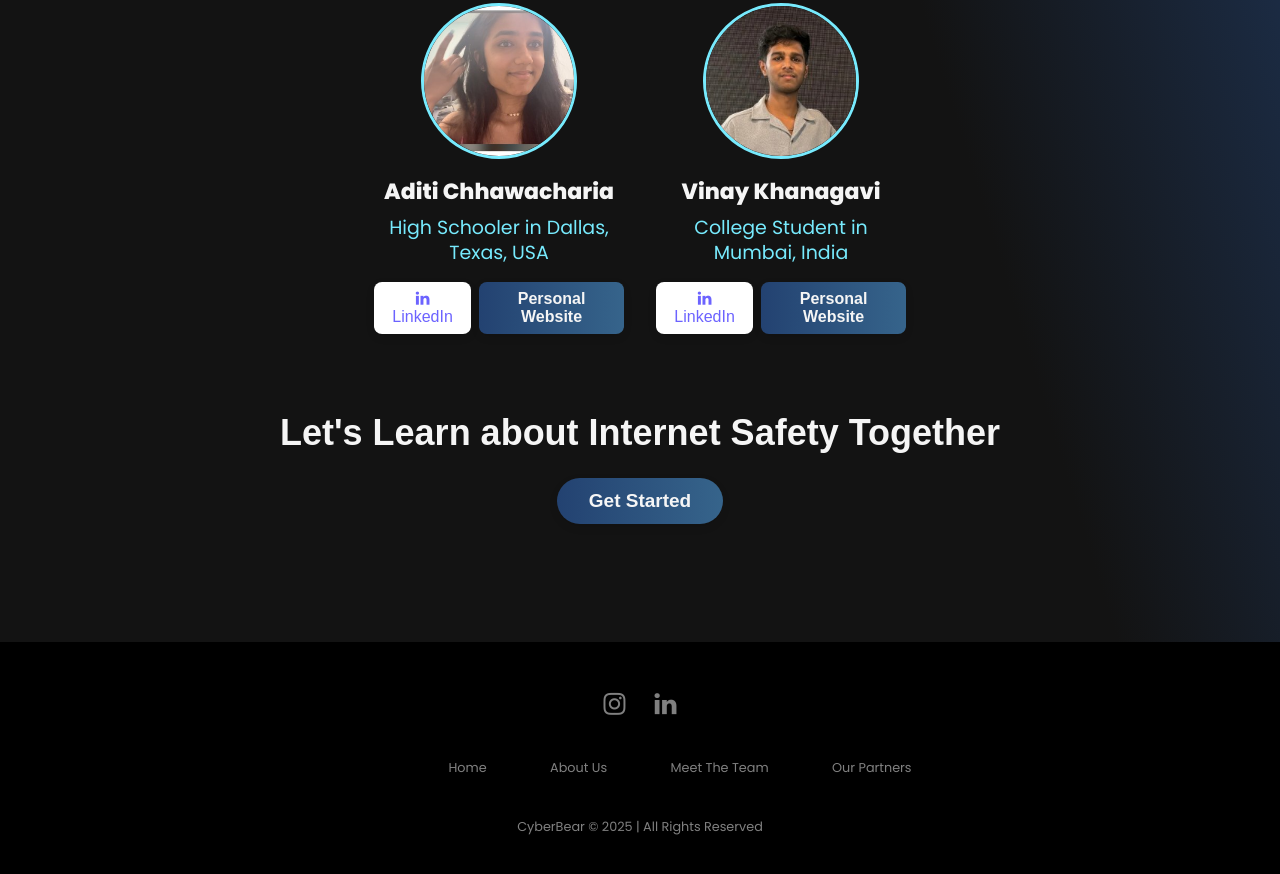
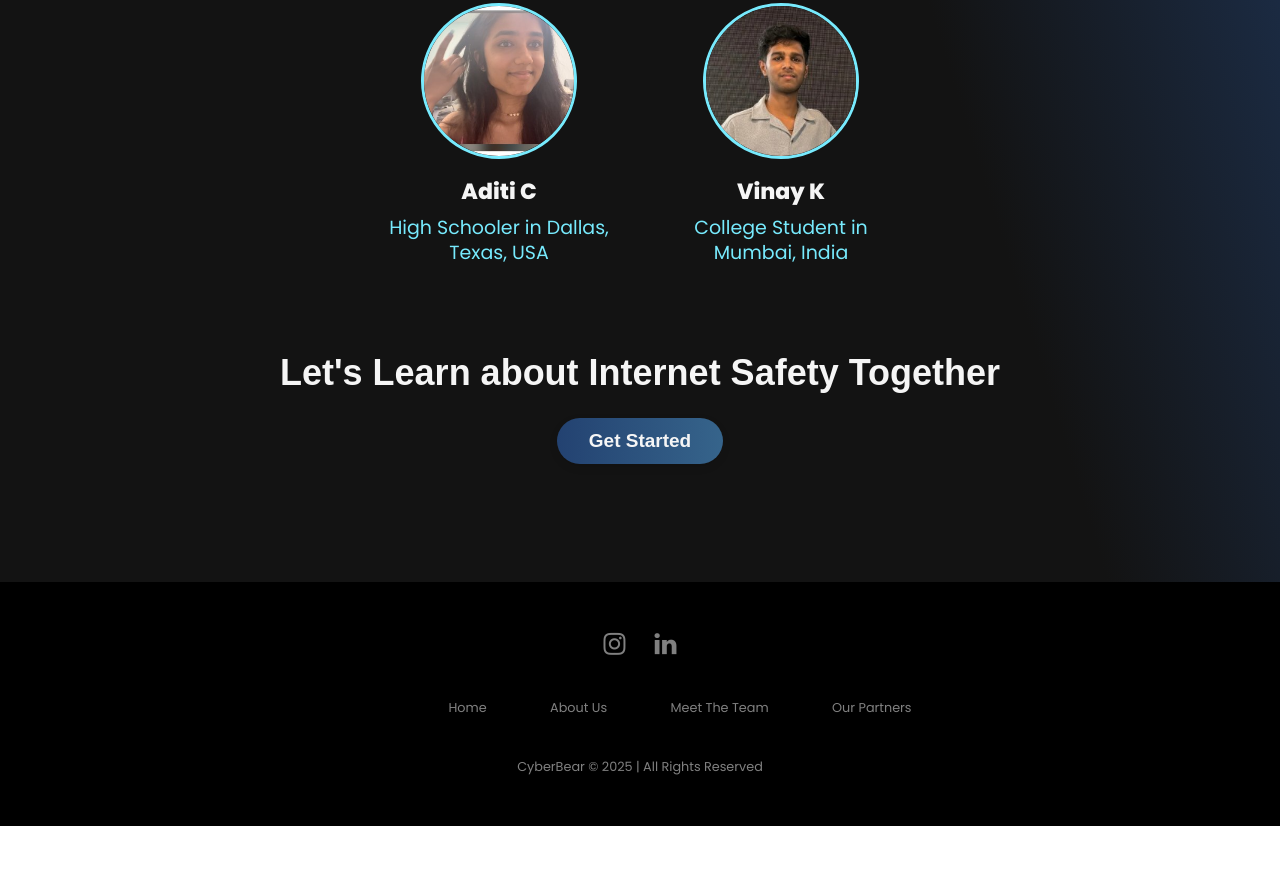
Before and after one commit to aditichhawacharia/cyberbear, a plain HTML site: page about_us.html in a window 1280 px wide. Shown: the part 1959-2833 px from the top of the page. After the commit the page ends 2785 px from the top, so only its background shows below. Drawn offline with Linux system fonts and the light colour scheme; files that its build step writes are made by us from their sources; a script that the page names is missing.

Commit message:
Update about_us.html

```diff
--- a/about_us.html
+++ b/about_us.html
@@ -657,43 +657,19 @@
       <div class="team-container">
         <!-- Team member 1 - Aditi -->
         <div class="team-member">
-            <img src="public/aditi.jpg" alt="Aditi Chhawacharia" class="team-photo">
-            <h3 class="team-name">Aditi Chhawacharia</h3>
+            <img src="public/aditi.jpg" alt="Aditi C" class="team-photo">
+            <h3 class="team-name">Aditi C</h3>
             <div class="team-role-container">
                 <p class="team-role">High Schooler in Dallas, Texas, USA</p>
-            </div>
-            <div class="button-container">
-                <a href="https://www.linkedin.com/in/aditi-chhawacharia/">
-                    <button class="linkedin-button">
-                        <i class="fa fa-linkedin"></i> LinkedIn
-                    </button>
-                </a>
-                <a href="https://aditichhawacharia.vercel.app/">
-                    <button class="cta-button">
-                        Personal Website
-                    </button>
-                </a>
             </div>
         </div>
 
         <!-- Team member 2 - Vinay -->
         <div class="team-member">
-            <img src="public/vinay.jfif" alt="Vinay Khanagavi" class="team-photo">
-            <h3 class="team-name">Vinay Khanagavi</h3>
+            <img src="public/vinay.jfif" alt="Vinay K" class="team-photo">
+            <h3 class="team-name">Vinay K</h3>
             <div class="team-role-container">
                 <p class="team-role">College Student in Mumbai, India</p>
-            </div>
-            <div class="button-container">
-                <a href="https://www.linkedin.com/in/-vinaykhanagavi/">
-                    <button class="linkedin-button">
-                        <i class="fa fa-linkedin"></i> LinkedIn
-                    </button>
-                </a>
-                <a href="https://vinaykhanagavi.me/">
-                    <button class="cta-button">
-                        Personal Website
-                    </button>
-                </a>
             </div>
         </div>
       </div>
```
